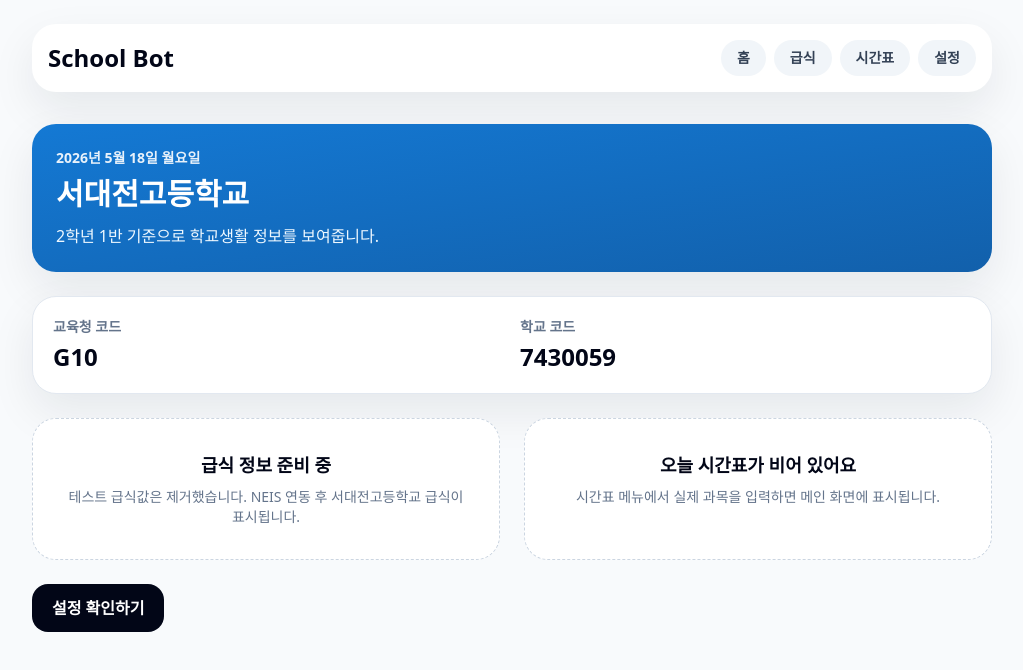
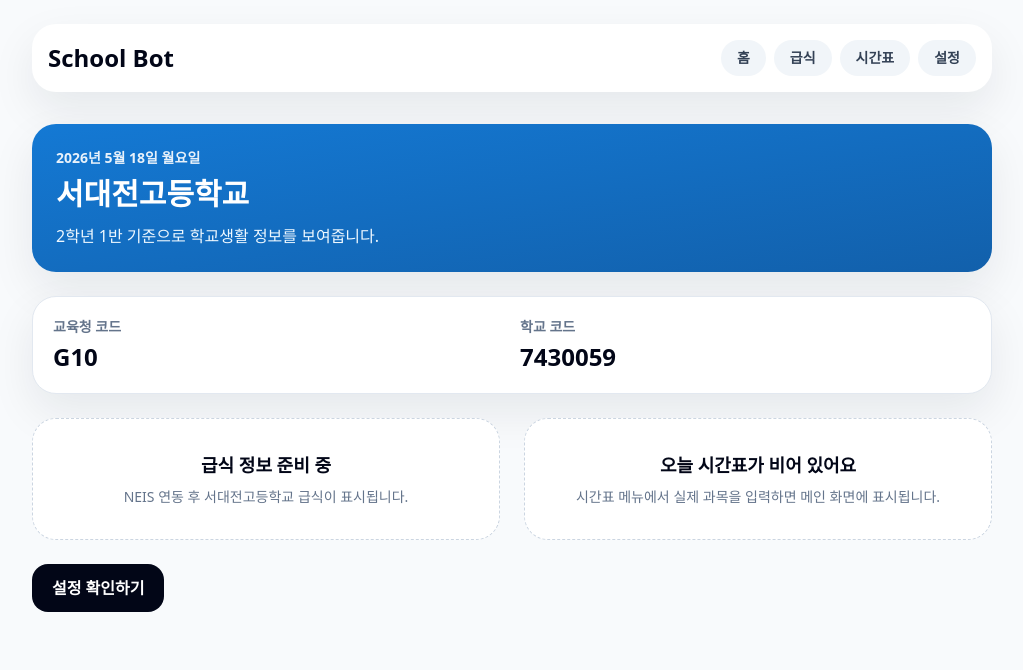
Before and after one commit to rftgy1029/school-bot, a Next.js app: page / in a window 1280 px wide. Shown: the top 670 px of the page, without its empty margins (128-1151 px from the left). Built offline with nearby package versions, Linux system fonts and the light colour scheme.

Commit message:
Clean up home empty state copy

```diff
--- a/app/page.tsx
+++ b/app/page.tsx
@@ -34,7 +34,7 @@ export default function HomePage() {
       </section>
 
       <div className="grid gap-6 lg:grid-cols-2">
-        <EmptyState title="급식 정보 준비 중" description="테스트 급식값은 제거했습니다. NEIS 연동 후 서대전고등학교 급식이 표시됩니다." />
+        <EmptyState title="급식 정보 준비 중" description="NEIS 연동 후 서대전고등학교 급식이 표시됩니다." />
         {todayKey && todaySubjects.length > 0 ? (
           <TimetableCard dayLabel={weekdayLabels[todayKey]} subjects={todaySubjects} isToday />
         ) : todayKey ? (
```
